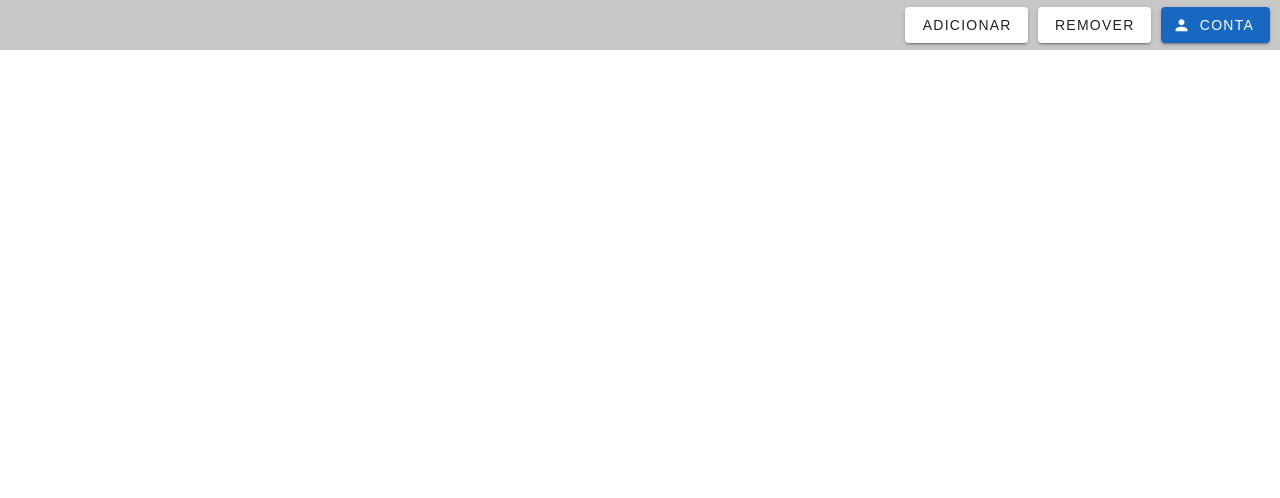
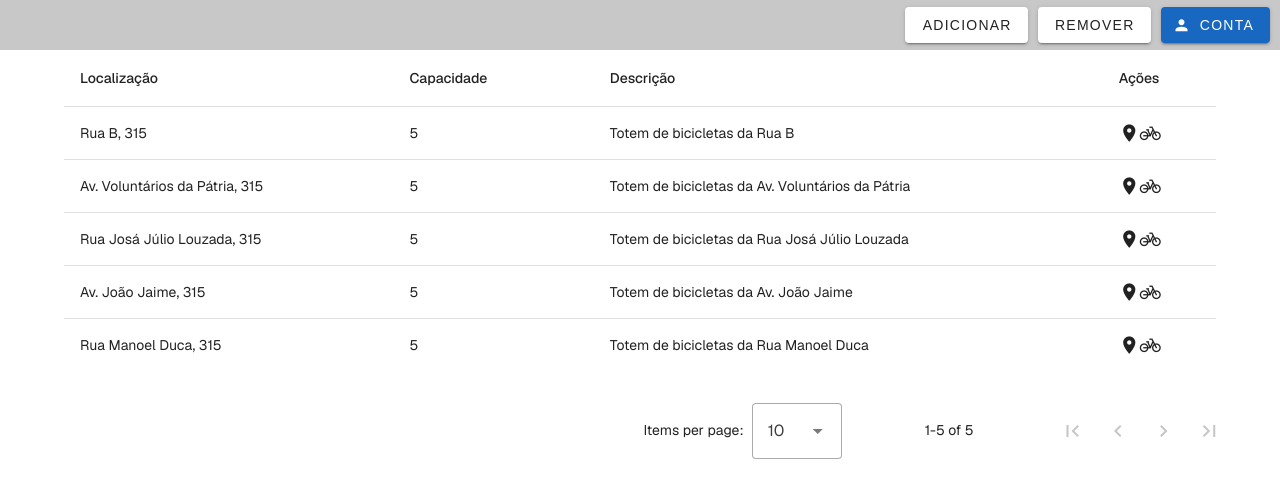
Before and after one commit to fernanddo-s/BikeRentAPI, a Vue app in the folder frontend/: page / in a window 1280 px wide. Shown: the top 498 px of the page. Built offline with nearby package versions, Linux system fonts and the light colour scheme.

Commit message:
página padrão

```diff
--- a/frontend/src/views/HomeView.vue
+++ b/frontend/src/views/HomeView.vue
@@ -1,7 +1,19 @@
 <script setup>
 import Header from '@/components/header/Header.vue';
+import Totem from '@/components/totem/Totem.vue';
 </script>
 
 <template>
-  <Header/>
+  <Header></Header>
+  <div class="table">
+    <Totem/>
+  </div>
 </template>
+
+<style scoped>
+.table{
+  width: 100%;
+  justify-content: center;
+  display: flex;
+}
+</style>
```
